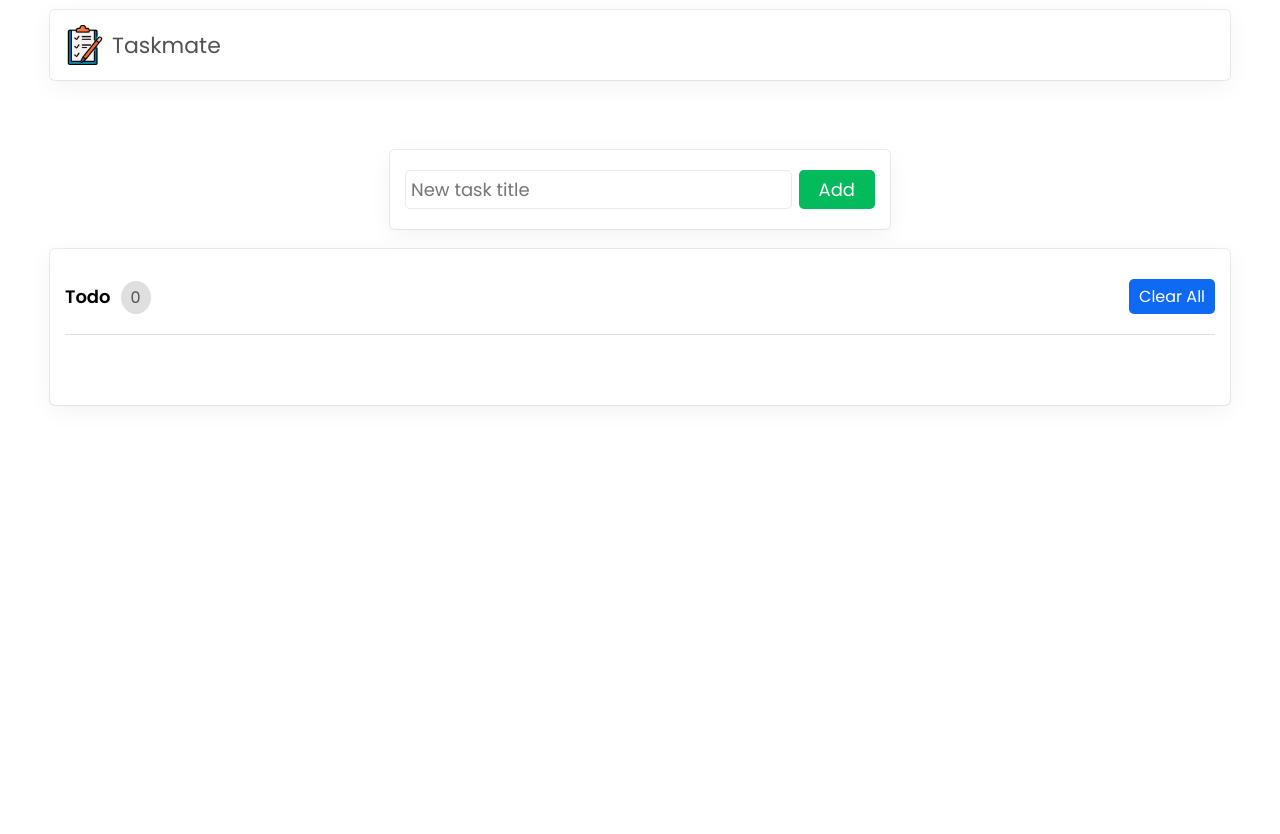
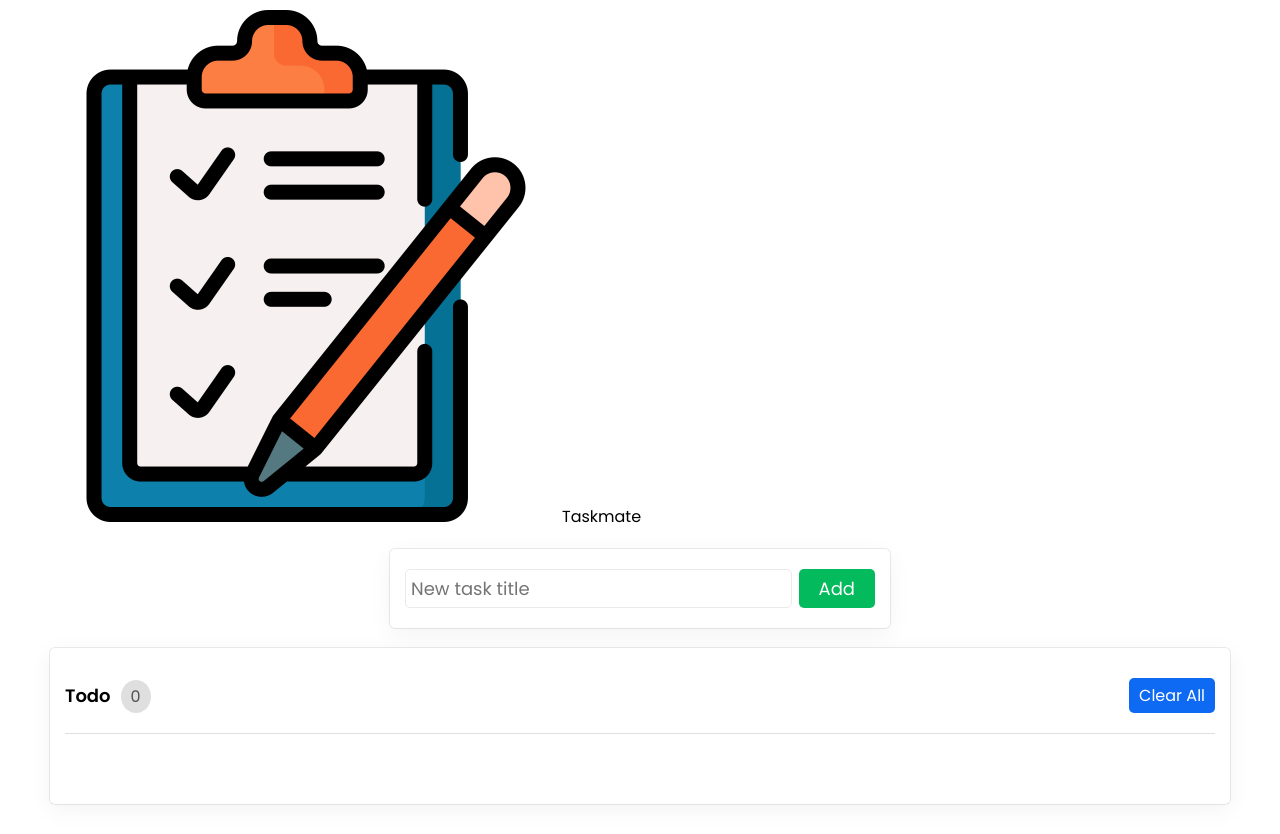
Before and after one commit to JSerriere/taskmate, a React (Create React App) app: page / in a window 1280 px wide. Before the commit the page ends 800 px from the top, so only its background shows below. Built offline with nearby package versions, Linux system fonts and the light colour scheme; the HTML template or start-up script is replaced by a standard one.

Commit message:
Remove header styling from App.css

```diff
--- a/src/App.css
+++ b/src/App.css
@@ -4,32 +4,3 @@
   margin: auto;
   padding: 10px 10px;
 }
-
-header{
-  min-height: 70px;
-  display: flex;
-  align-items: center;
-  justify-content: space-between;
-  padding: 15px;
-  margin-bottom: 70px;
-  background-color: #FFFFFF;
-  border-radius: 5px;
-  box-shadow: var(--box-shadow);
-}
-
-header .logo{
-  display: flex;
-  align-items: center;
-}
-
-header .logo img{
-  max-width: 40px;
-  cursor: pointer;
-}
-
-header .logo span{
-  font-size: 22px;
-  margin-left: 7px;
-  cursor: pointer;
-  color: #525252;
-}
```
